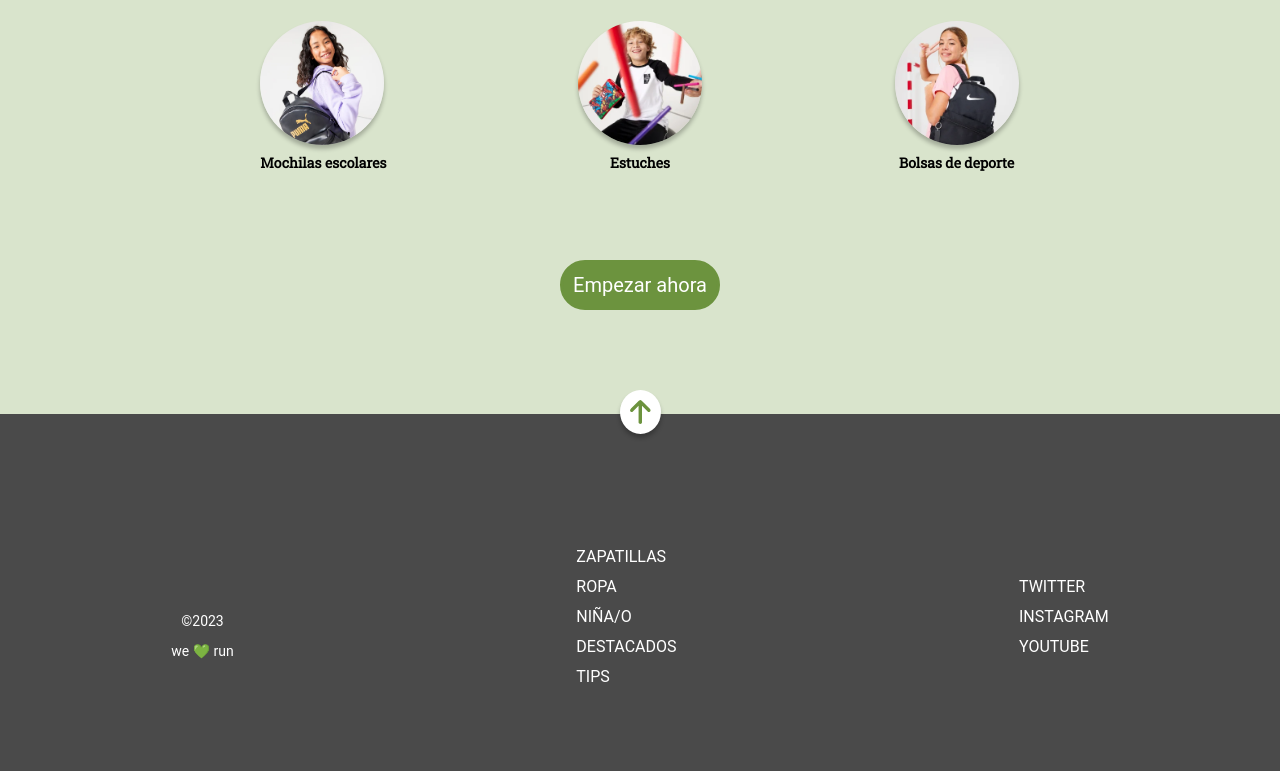
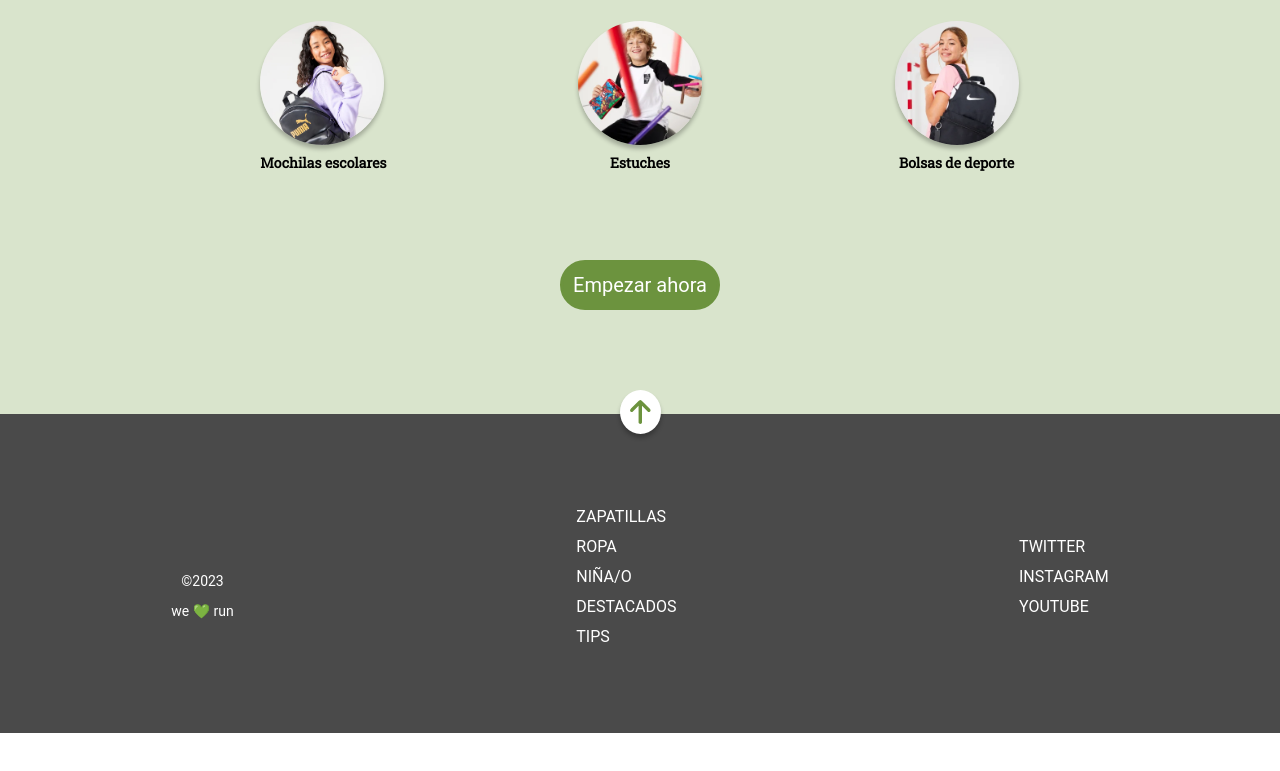
Before and after one commit to Adalab/modulo-1-evaluacion-final-ArantzaGG, a website: page src/html/index.html in a window 1280 px wide. Shown: the part 1253-2024 px from the top of the page. After the commit the page ends 1986 px from the top, so only its background shows below. Drawn offline with nearby package versions, Linux system fonts and the light colour scheme; files that its build step writes are made by us from their sources; files whose address does not match are found by name.

Commit message:
upgrade-footer

```diff
--- a/src/html/partials/footer.html
+++ b/src/html/partials/footer.html
@@ -1,31 +1,27 @@
 <footer>
-  <div class="footer__scroll">
-    <a href="./index.html#hero" class="footer__scroll--a">
-      <img
-      src="./assets/images/ico-arrow (1).svg"
-      alt="arrowup"
-      class="footer__img">
-    </a>
-  </div>
-
-
   <div class="footer">
-
-      <ul class="footer__list">
-        <li class="footer__list--li"><a class="footer__list--link" href="https://adalab.es/">Zapatillas</a></li>
-        <li class="footer__list--li"><a class="footer__list--link" href="https://adalab.es/">ropa</a></li>
-        <li class="footer__list--li"><a class="footer__list--link" href="https://adalab.es/">niña/o</a></li>
-        <li class="footer__list--li"><a class="footer__list--link" href="https://adalab.es/">destacados</a></li>
-        <li class="footer__list--li"><a class="footer__list--link" href="https://adalab.es/">tips</a></li>
+    <div class="footer__scroll">
+      <a href="./index.html#hero" class="footer__scroll--a">
+        <img src="./assets/images/ico-arrow (1).svg" alt="arrowup" class="footer__scroll--a__img">
+      </a>
+    </div>
+    <div class="footer__container">
+      <ul class="footer__container--list">
+        <li><a class="footer__container--list__link" href="https://adalab.es/">Zapatillas</a></li>
+        <li><a class="footer__container--list__link" href="https://adalab.es/">ropa</a></li>
+        <li><a class="footer__container--list__link" href="https://adalab.es/">niña/o</a></li>
+        <li><a class="footer__container--list__link" href="https://adalab.es/">destacados</a></li>
+        <li><a class="footer__container--list__link" href="https://adalab.es/">tips</a></li>
       </ul>
-      <ul class="footer__list">
-        <li class="footer__list--li"><a class="footer__list--link" href="https://adalab.es/">twitter</a></li>
-        <li class="footer__list--li"><a class="footer__list--link" href="https://adalab.es/">instagram</a></li>
-        <li class="footer__list--li"><a class="footer__list--link" href="https://adalab.es/">youtube</a></li>
+      <ul class="footer__container--list">
+        <li><a class="footer__container--list__link" href="https://adalab.es/">twitter</a></li>
+        <li><a class="footer__container--list__link" href="https://adalab.es/">instagram</a></li>
+        <li><a class="footer__container--list__link" href="https://adalab.es/">youtube</a></li>
       </ul>
-    <div class="footer__copy">
-      <p>©2023</p>
-      <p>we <span class="love">&#128154</span> run</p>
+      <div class="footer__container--copy">
+        <p>©2023</p>
+        <p>we <span class="love">&#128154</span> run</p>
+      </div>
     </div>
   </div>
 </footer>
--- a/src/scss/layout/_footer.scss
+++ b/src/scss/layout/_footer.scss
@@ -1,23 +1,6 @@
-footer {
+
+.footer{
    background-color: $grey;
-
-}
-.footer {
-    color: white;
-    display: flex;
-    flex-direction: column;
-    align-items: center;
-    padding-top: 10vh;
-    padding-bottom: 10vh;
-    margin-left: auto;
-    margin-right: auto;
-
-
-    @media (min-width:768px) {
-        flex-direction: row;
-        justify-content: space-around;
-    }
-
 
     &__scroll {
         display: flex;
@@ -27,23 +10,10 @@ footer {
 
         &--a {
             transform: translateY(-50%);
-        }
-    }
-    &__img {
-        background-color: white;
-        border-radius: 50%;
-        padding: 10px;
-        box-shadow: 0 0.25rem 0.25rem 0 rgba(0, 0, 0, 0.25);
-        //position: absolute;
-        //left: 50vw;
             margin-left: auto;
             margin-right: auto;
-        //transform: translateY(-50%);
             animation-duration: 3s;
             animation-name: slidein;
-
-
-    }
 
             @keyframes slidein {
                     from {
@@ -57,7 +27,31 @@ footer {
                     }
                   }
 
-    &__list {
+            &__img {
+                background-color: white;
+                border-radius: 50%;
+                padding: 10px;
+                box-shadow: 0 0.25rem 0.25rem 0 rgba(0, 0, 0, 0.25);
+            }
+        }
+    }
+
+    &__container {
+        color: white;
+        display: flex;
+        flex-direction: column;
+        align-items: center;
+        padding-top: 5vh;
+        padding-bottom: 5vh;
+        margin-left: auto;
+        margin-right: auto;
+
+        @media (min-width:768px) {
+        flex-direction: row;
+        justify-content: space-around;
+        }
+
+        &--list {
             list-style: none;
             line-height: 1.88;
             font-size: 1rem;
@@ -67,28 +61,25 @@ footer {
             @media (min-width:768px) {
                 text-align: left;
             }
-
-
-        &--link {
+            &__link {
                 color: white;
                 font-family: $font-main;
                 text-decoration: none;
                 text-transform: uppercase;
                 text-align: center;
             }
+
         }
 
-    &__copy {
+        &--copy {
             font-family: $font-main;
             text-align: center;
             font-size: 0.875rem;
             line-height: 2.14;
             color: white;
-
-
             @media (min-width:768px) {
                 order: -2;
             }
         }
-
     }
+}
```
Lines whose indentation alone changed are shown as unchanged.
